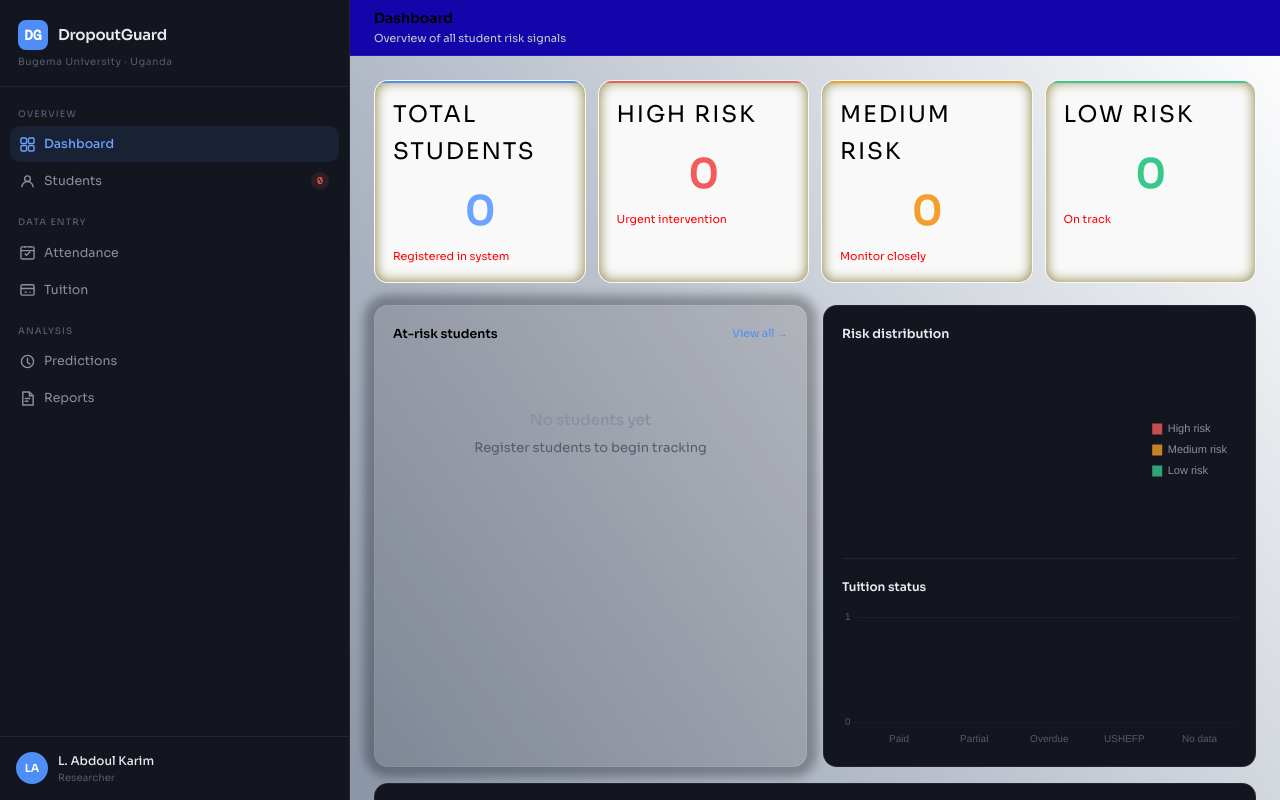
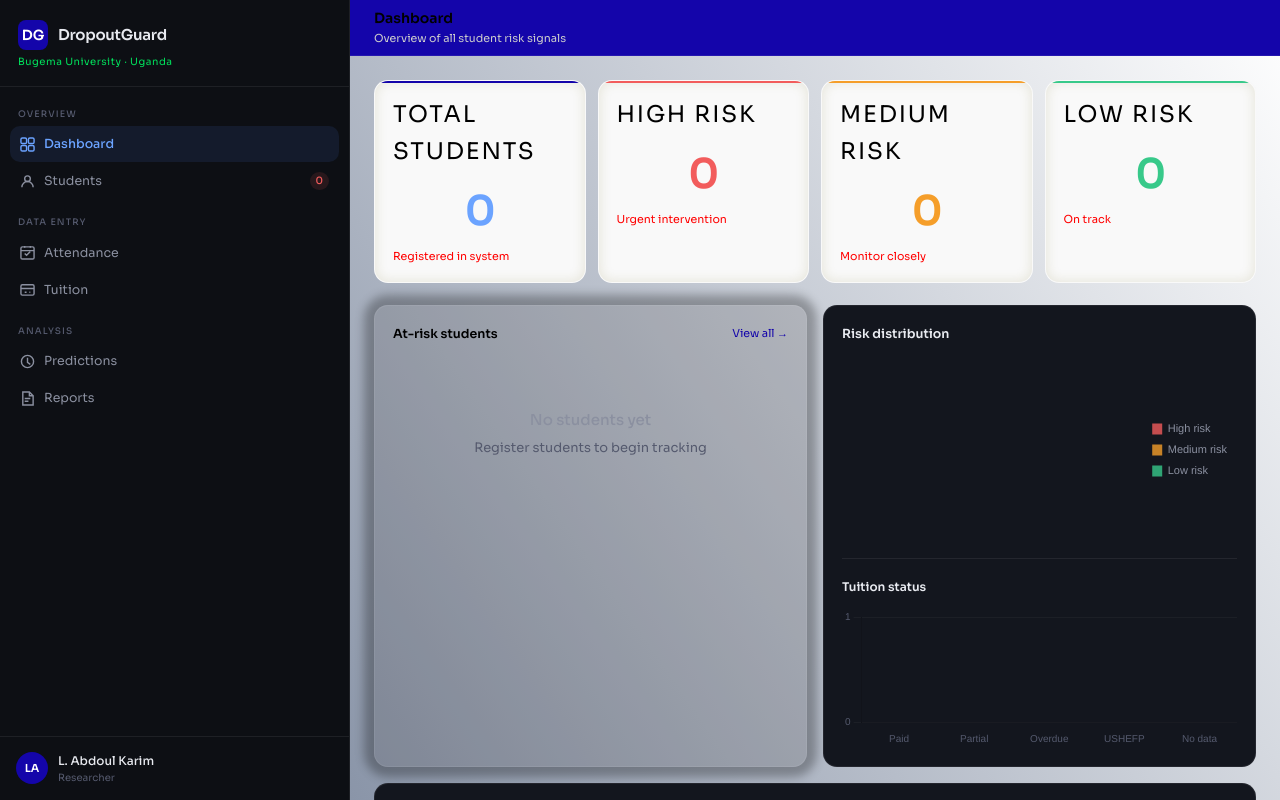
Before and after one commit to Karimlw1/UnivPredictor, a plain HTML site: page index.html in a window 1280 px wide. Drawn offline with nearby package versions, Linux system fonts and the light colour scheme.

Commit message:
commit 2

```diff
--- a/style.css
+++ b/style.css
@@ -15,7 +15,7 @@
   --text3: #555a6e;
 
   /* Brand/Accents */
-  --accent: #4f8ef7;
+  --accent: #1405aa;
   --accent2: #6ba3ff;
   --accent-bg: rgba(79, 142, 247, 0.10);
 
@@ -29,7 +29,6 @@
 
   /* Typography & Layout */
   --font: 'Sora', sans-serif;
-  --mono: 'DM Mono', monospace;
   --radius: 10px;
   --radius-lg: 14px;
   --sidebar-w: 350px;
@@ -82,7 +81,7 @@ body {
 /* ── SIDEBAR ── */
 .sidebar {
   width: var(--sidebar-w);
-  background: var(--bg2);
+  background: var(--bg);
   border-right: 1px solid var(--border);
   display: flex;
   flex-direction: column;
@@ -132,7 +131,7 @@ body {
 
 .logo-sub {
   font-size: 10px;
-  color: var(--text3);
+  color: #00e15c;
   letter-spacing: 0.05em;
 }
 
@@ -327,7 +326,7 @@ body {
   margin-bottom: 22px;
 }
 
-.stat-card {background: #f9f9f9;backdrop-filter: blur(50px);border: 1px solid var(--border);border-radius: var(--radius-lg);padding: 16px 18px;position: relative;overflow: hidden;box-shadow: inset 0px 0px 12px 1px rgb(119 112 33 / 79%);}
+.stat-card {background: #f9f9f9;backdrop-filter: blur(50px);border: 1px solid var(--border);border-radius: var(--radius-lg);padding: 16px 18px;position: relative;overflow: hidden;cursor: none;box-shadow: inset 0px 0px 12px 1px rgb(119 112 33 / 14%);}
 
 .stat-card::before {
   content: '';
@@ -480,7 +479,9 @@ body {
   font-size: 10px;
   font-weight: 500;
   padding: 2px 8px;
-  border-radius: 20px;
+  font-weight: bold;
+  text-transform: capitalize;
+  border-radius: 4px;
   font-family: var(--mono);
   flex-shrink: 0;
 }
```
